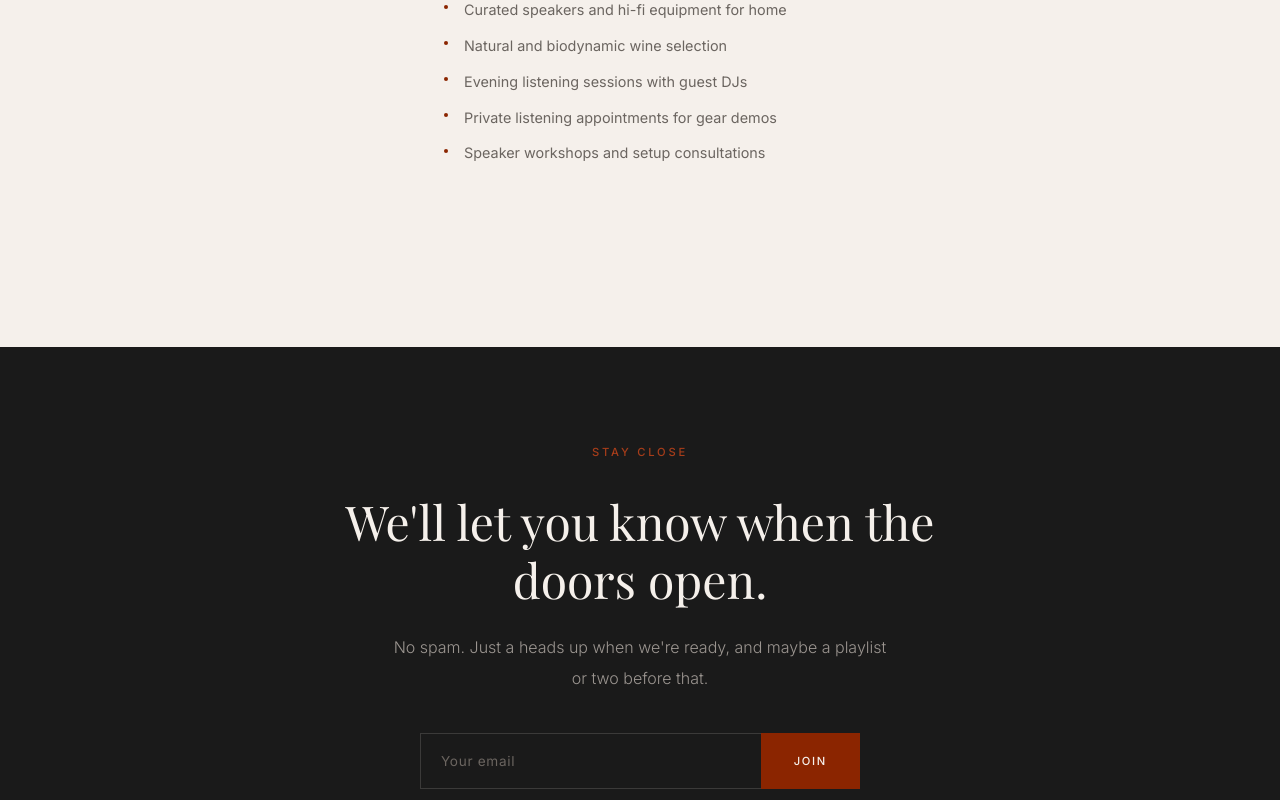
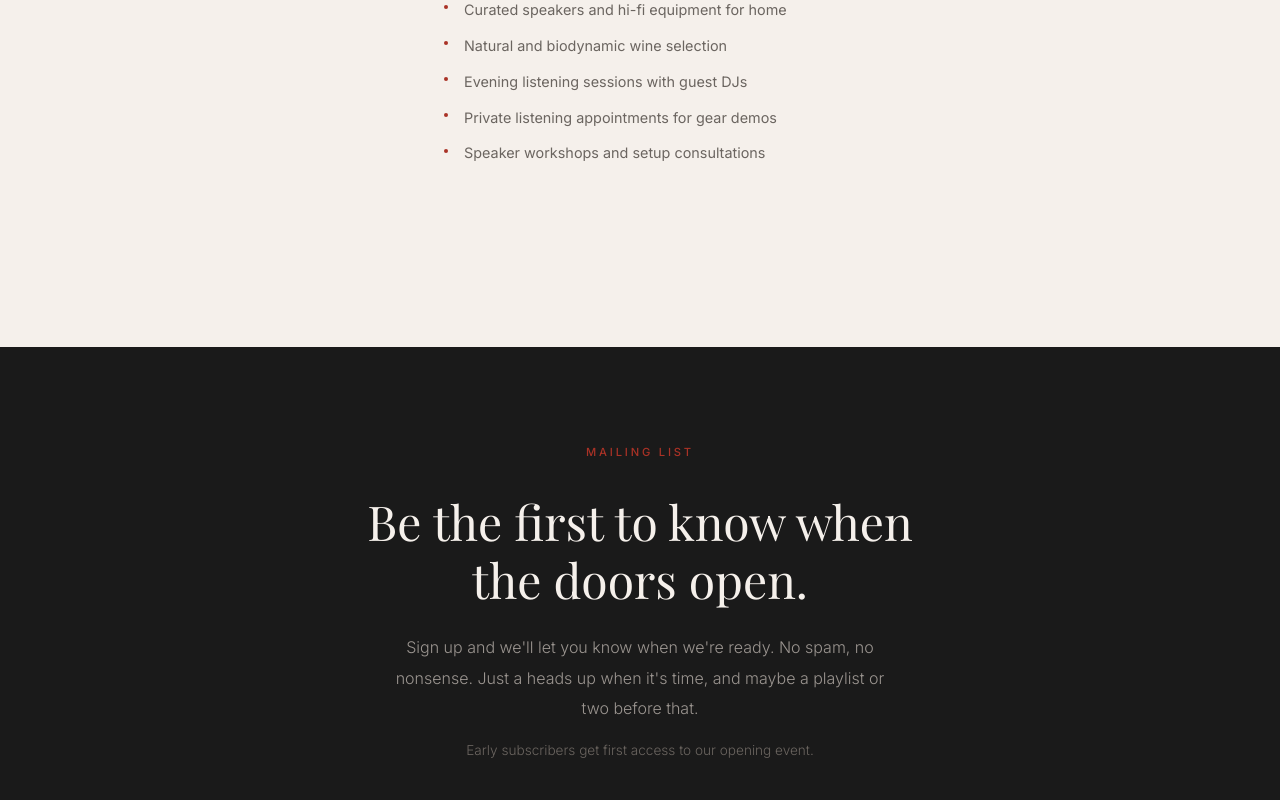
Before and after one commit to alexwalling/littlemenacehifi, a Next.js app: page /the-plan in a window 1280 px wide. Shown: the part 1680-2480 px from the top of the page. Built offline with nearby package versions, Linux system fonts and the light colour scheme.

Commit message:
Fix red visibility (#A93226), mobile hamburger nav, better mailing list signup

```diff
--- a/components/EmailSignup.tsx
+++ b/components/EmailSignup.tsx
@@ -6,16 +6,20 @@ export default function EmailSignup() {
   const [submitted, setSubmitted] = useState(false);
 
   return (
-    <div className="bg-black w-full py-24 px-8 text-center">
-      <p className="text-[0.7rem] font-medium tracking-[0.25em] uppercase text-red-light mb-8">
-        Stay Close
+    <div id="signup" className="bg-black w-full py-24 px-8 text-center">
+      <p className="text-[0.7rem] font-medium tracking-[0.25em] uppercase text-red mb-8">
+        Mailing List
       </p>
       <h2 className="font-playfair text-[clamp(2rem,4vw,3rem)] font-normal leading-[1.2] text-cream max-w-[600px] mx-auto mb-6">
-        We&apos;ll let you know when the doors open.
+        Be the first to know when the doors open.
       </h2>
-      <p className="text-base font-light leading-[1.9] text-warm-gray-light max-w-[500px] mx-auto mb-10">
-        No spam. Just a heads up when we&apos;re ready, and maybe a playlist or
+      <p className="text-base font-light leading-[1.9] text-warm-gray-light max-w-[500px] mx-auto mb-4">
+        Sign up and we&apos;ll let you know when we&apos;re ready. No spam, no
+        nonsense. Just a heads up when it&apos;s time, and maybe a playlist or
         two before that.
+      </p>
+      <p className="text-[0.85rem] font-light text-warm-gray max-w-[500px] mx-auto mb-10">
+        Early subscribers get first access to our opening event.
       </p>
       <form
         className="flex max-w-[440px] mx-auto max-sm:flex-col"
@@ -26,7 +30,7 @@ export default function EmailSignup() {
       >
         <input
           type="email"
-          placeholder="Your email"
+          placeholder="Your email address"
           required
           disabled={submitted}
           className="flex-1 px-5 py-4 border border-cream/15 border-r-0 bg-transparent text-cream font-inter text-[0.85rem] tracking-[0.02em] outline-none focus:border-red placeholder:text-warm-gray placeholder:tracking-[0.05em] transition-colors duration-300 max-sm:border-r max-sm:border-r-cream/15 max-sm:border-b-0 disabled:opacity-60"
@@ -36,9 +40,14 @@ export default function EmailSignup() {
           className="px-8 py-4 bg-red text-cream border border-red font-inter text-[0.7rem] font-medium tracking-[0.15em] uppercase cursor-pointer hover:bg-red-light hover:border-red-light transition-all duration-300 disabled:opacity-60"
           disabled={submitted}
         >
-          {submitted ? "You're In" : "Join"}
+          {submitted ? "You're In" : "Sign Up"}
         </button>
       </form>
+      {submitted && (
+        <p className="mt-6 text-[0.85rem] text-red font-medium tracking-[0.05em]">
+          Welcome to the list. We&apos;ll be in touch.
+        </p>
+      )}
     </div>
   );
 }
--- a/components/Nav.tsx
+++ b/components/Nav.tsx
@@ -1,20 +1,43 @@
 "use client";
 
 import Link from "next/link";
-import { usePathname } from "next/navigation";
+import { usePathname, useRouter } from "next/navigation";
+import { useState, useEffect } from "react";
 
 export default function Nav() {
   const pathname = usePathname();
+  const router = useRouter();
+  const [menuOpen, setMenuOpen] = useState(false);
+
+  // Close menu on route change
+  useEffect(() => {
+    setMenuOpen(false);
+  }, [pathname]);
+
+  // Prevent body scroll when menu is open
+  useEffect(() => {
+    if (menuOpen) {
+      document.body.style.overflow = "hidden";
+    } else {
+      document.body.style.overflow = "";
+    }
+    return () => {
+      document.body.style.overflow = "";
+    };
+  }, [menuOpen]);
 
   return (
-    <nav className="fixed top-0 w-full px-12 py-6 flex justify-between items-center z-50 bg-cream/95 backdrop-blur-md border-b border-red/20">
+    <>
+      <nav className="fixed top-0 w-full px-6 sm:px-12 py-5 sm:py-6 flex justify-between items-center z-50 bg-cream/95 backdrop-blur-md border-b border-red/20">
         <Link
           href="/"
-        className="font-playfair text-[1.1rem] font-semibold tracking-[0.15em] uppercase text-black no-underline"
+          className="font-playfair text-[0.95rem] sm:text-[1.1rem] font-semibold tracking-[0.15em] uppercase text-black no-underline"
         >
           Little Menace
         </Link>
-      <ul className="flex gap-10 list-none">
+
+        {/* Desktop nav */}
+        <ul className="hidden sm:flex gap-10 list-none">
           <li>
             <Link
               href="/#about"
@@ -44,6 +67,67 @@ export default function Nav() {
             </Link>
           </li>
         </ul>
+
+        {/* Mobile hamburger */}
+        <button
+          onClick={() => setMenuOpen(!menuOpen)}
+          className="sm:hidden flex flex-col justify-center items-center w-8 h-8 gap-[5px] bg-transparent cursor-pointer"
+          aria-label="Menu"
+        >
+          <span
+            className={`block w-5 h-[1.5px] bg-black transition-all duration-300 ${
+              menuOpen ? "rotate-45 translate-y-[6.5px]" : ""
+            }`}
+          />
+          <span
+            className={`block w-5 h-[1.5px] bg-black transition-all duration-300 ${
+              menuOpen ? "opacity-0" : ""
+            }`}
+          />
+          <span
+            className={`block w-5 h-[1.5px] bg-black transition-all duration-300 ${
+              menuOpen ? "-rotate-45 -translate-y-[6.5px]" : ""
+            }`}
+          />
+        </button>
       </nav>
+
+      {/* Mobile menu overlay */}
+      {menuOpen && (
+        <div className="fixed inset-0 z-40 bg-cream flex flex-col items-center justify-center gap-10 sm:hidden">
+          <Link
+            href="/#about"
+            onClick={() => setMenuOpen(false)}
+            className="font-playfair text-2xl font-normal text-black no-underline hover:text-red transition-colors"
+          >
+            About
+          </Link>
+          <Link
+            href="/#house-rules"
+            onClick={() => setMenuOpen(false)}
+            className="font-playfair text-2xl font-normal text-black no-underline hover:text-red transition-colors"
+          >
+            House Rules
+          </Link>
+          <Link
+            href="/the-plan"
+            onClick={() => setMenuOpen(false)}
+            className={`font-playfair text-2xl font-normal no-underline transition-colors ${
+              pathname === "/the-plan" ? "text-red" : "text-black hover:text-red"
+            }`}
+          >
+            The Plan
+          </Link>
+          <div className="mt-8 w-8 h-px bg-red" />
+          <Link
+            href="/#signup"
+            onClick={() => setMenuOpen(false)}
+            className="text-[0.75rem] font-medium tracking-[0.2em] uppercase text-red no-underline"
+          >
+            Get Notified
+          </Link>
+        </div>
+      )}
+    </>
   );
 }
--- a/tailwind.config.ts
+++ b/tailwind.config.ts
@@ -13,8 +13,9 @@ const config: Config = {
         "cream-dark": "#EDE6DD",
         black: "#1A1A1A",
         red: {
-          DEFAULT: "#8B2500",
-          light: "#A63D1A",
+          DEFAULT: "#A93226",
+          light: "#C0392B",
+          dark: "#8B2500",
         },
         charcoal: "#2C2C2C",
         "warm-gray": {
```
Lines whose indentation alone changed are shown as unchanged.
